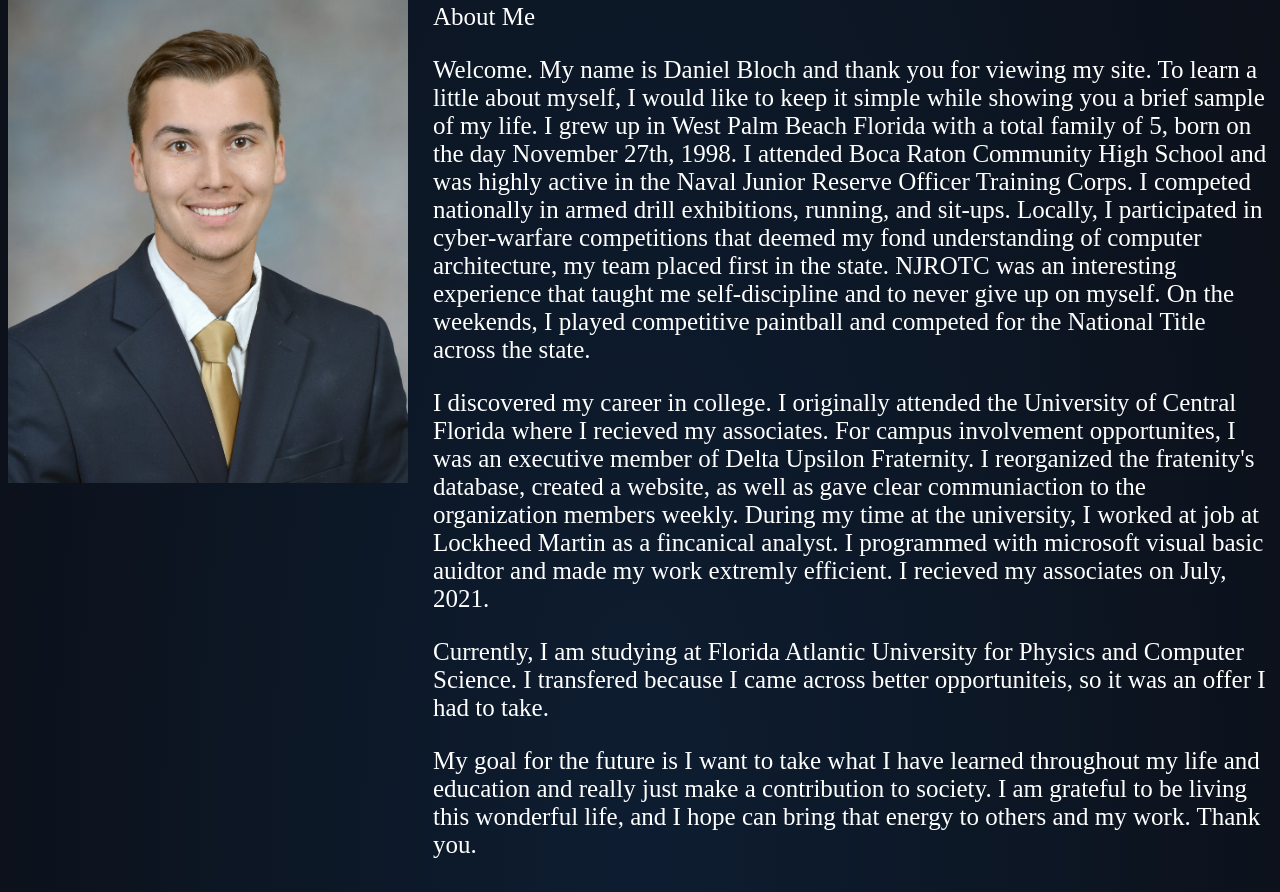
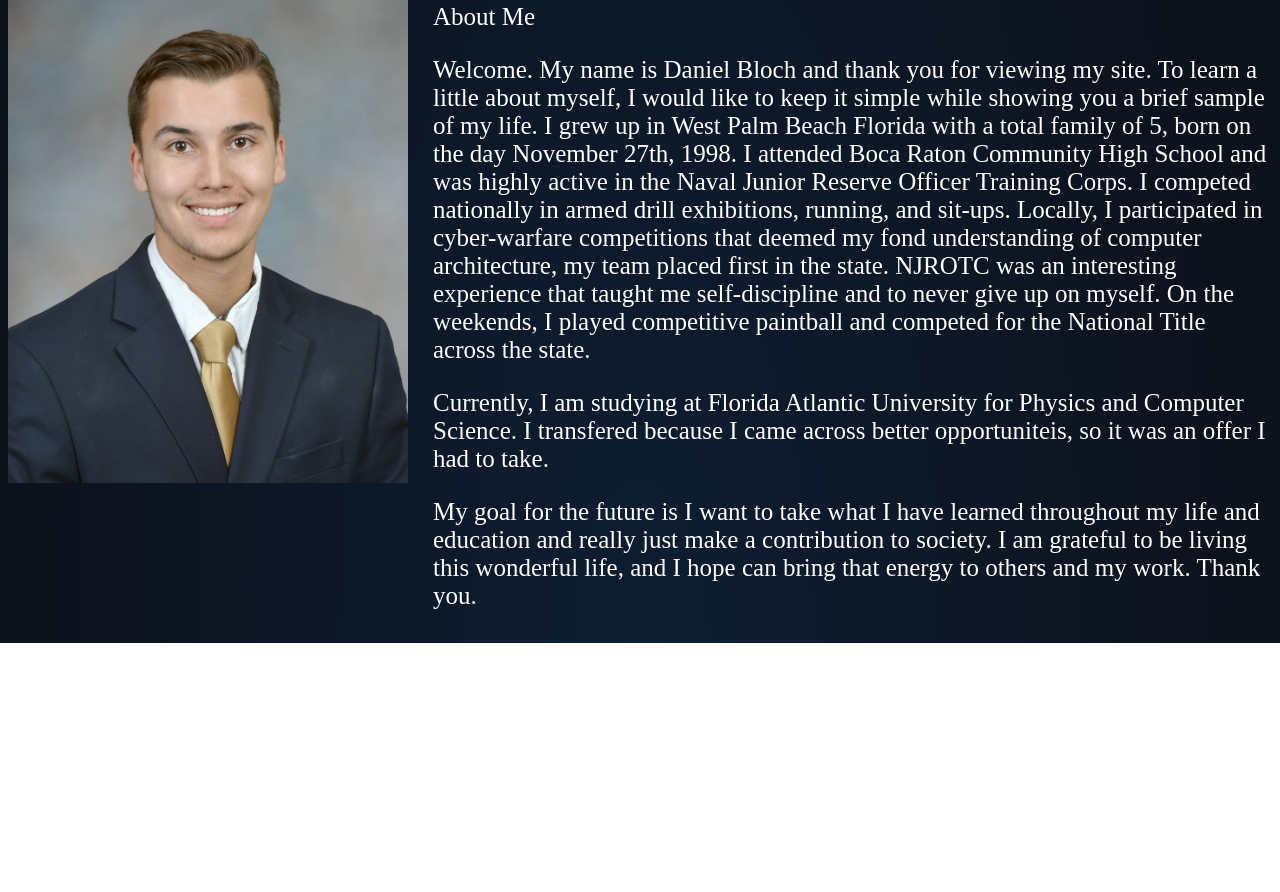
Before and after one commit to danbloch98/Daniel-Bloch, a plain HTML site: page index.html in a window 1280 px wide. Shown: the part 926-1818 px from the top of the page. After the commit the page ends 1569 px from the top, so only its background shows below. Drawn offline with Linux system fonts and the light colour scheme.

Commit message:
Update index.html

```diff
--- a/index.html
+++ b/index.html
@@ -31,7 +31,6 @@
     <div class = "textGrid">
     <p>About Me</p>
     <p>Welcome. My name is Daniel Bloch and thank you for viewing my site. To learn a little about myself, I would like to keep it simple while showing you a brief sample of my life. I grew up in West Palm Beach Florida with a total family of 5, born on the day November 27th, 1998. I attended Boca Raton Community High School and was highly active in the Naval Junior Reserve Officer Training Corps. I competed nationally in armed drill exhibitions, running, and sit-ups. Locally, I participated in cyber-warfare competitions that deemed my fond understanding of computer architecture, my team placed first in the state. NJROTC was an interesting experience that taught me self-discipline and to never give up on myself. On the weekends, I played competitive paintball and competed for the National Title across the state.  </p>
-    <p>I discovered my career in college. I originally attended the University of Central Florida where I recieved my associates. For campus involvement opportunites, I was an executive member of Delta Upsilon Fraternity. I reorganized the fratenity's database, created a website, as well as gave clear communiaction to the organization members weekly. During my time at the university, I worked at job at Lockheed Martin as a fincanical analyst. I programmed with microsoft visual basic auidtor and made my work extremly efficient. I recieved my associates on July, 2021. </p>
     <p>Currently, I am studying at Florida Atlantic University for Physics and Computer Science. I transfered because I came across better opportuniteis, so it was an offer I had to take.</p>
     <p>My goal for the future is I want to take what I have learned throughout my life and education and really just make a contribution to society. I am grateful to be living this wonderful life, and I hope can bring that energy to others and my work. Thank you.</p>
     </div>
```
